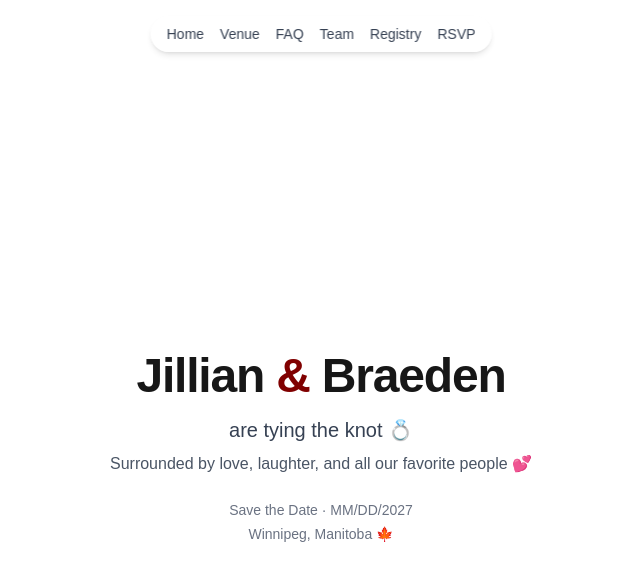
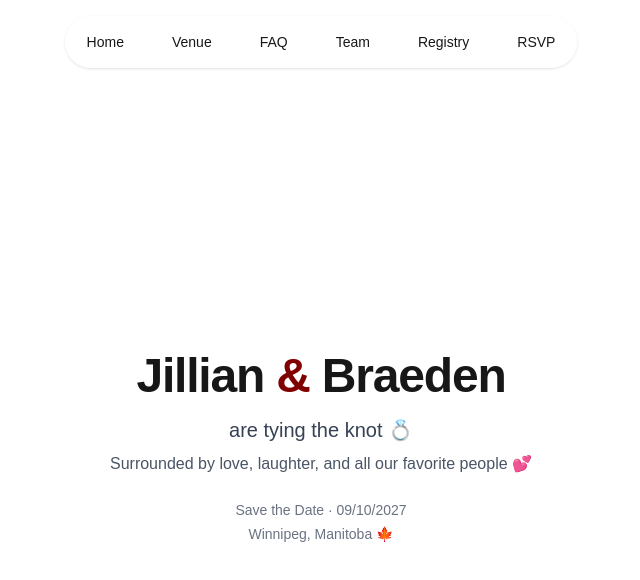
Before and after one commit to jimanguba/wedding, a Next.js app: page / in a window 1280 px wide. Shown: the top 580 px of the page, without its empty margins (319-959 px from the left). Built offline with nearby package versions, Linux system fonts and the light colour scheme.

Commit message:
chore: added list

```diff
--- a/components/HomeSection.js
+++ b/components/HomeSection.js
@@ -14,7 +14,7 @@ export default function HomeSection() {
       </p>
 
       <div className="text-sm text-gray-500">
-        <p className="mb-1">Save the Date · MM/DD/2027</p>
+        <p className="mb-1">Save the Date · 09/10/2027</p>
         <p>Winnipeg, Manitoba 🍁</p>
       </div>
     </div>
--- a/components/NavBar.js
+++ b/components/NavBar.js
@@ -2,15 +2,16 @@
 
 export default function Navbar() {
   return (
-    <nav className="fixed top-4 left-1/2 -translate-x-1/2 bg-white/80 backdrop-blur-sm rounded-full px-4 py-2 shadow-md z-50">
-      <ul className="flex gap-4 text-sm font-medium text-gray-700">
-        <li><a href="#home" className="hover:text-[color:#800000] transition">Home</a></li>
-        <li><a href="#venue" className="hover:text-[color:#800000] transition">Venue</a></li>
-        <li><a href="#faq" className="hover:text-[color:#800000] transition">FAQ</a></li>
-        <li><a href="#team" className="hover:text-[color:#800000] transition">Team</a></li>
-        <li><a href="#registry" className="hover:text-[color:#800000] transition">Registry</a></li>
-        <li><a href="#rsvp" className="hover:text-[color:#800000] transition">RSVP</a></li>
+    <nav className="fixed top-4 left-1/2 -translate-x-1/2 w-full max-w-[90%] sm:max-w-lg bg-white/80 backdrop-blur-sm rounded-full px-4 py-3 shadow z-50 overflow-x-auto sm:overflow-x-visible">
+      <ul className="flex justify-center gap-6 text-sm font-medium whitespace-nowrap px-2">
+        <li><a href="#home" className="inline-block px-3 py-1 hover:text-[color:#800000] transition">Home</a></li>
+        <li><a href="#venue" className="inline-block px-3 py-1 hover:text-[color:#800000] transition">Venue</a></li>
+        <li><a href="#faq" className="inline-block px-3 py-1 hover:text-[color:#800000] transition">FAQ</a></li>
+        <li><a href="#team" className="inline-block px-3 py-1 hover:text-[color:#800000] transition">Team</a></li>
+        <li><a href="#registry" className="inline-block px-3 py-1 hover:text-[color:#800000] transition">Registry</a></li>
+        <li><a href="#rsvp" className="inline-block px-3 py-1 hover:text-[color:#800000] transition">RSVP</a></li>
       </ul>
     </nav>
+
   )
 }
--- a/components/RSVPSection.js
+++ b/components/RSVPSection.js
@@ -6,6 +6,7 @@ import { useState } from "react";
 const guestList = [
   { code: "STINA27", name: "Christina Hua-Nguyen" },
   { code: "ABHI27", name: "Abhilarsh Vijay" },
+  { code: "TEST123", name: "Test" },
   // Add more here
 ];
 
@@ -185,9 +186,9 @@ export default function RSVPSection() {
       )}
 
       {submitted && guest && (
-        <p className="text-green-600 text-xl font-semibold mt-6 animate-pulse">
+        <p className="text-xl font-semibold mt-6 animate-pulse">
           💐 Thank you, {guest.name}! Your spot on the dance floor is officially
-          reserved 💃🕺
+          reserved 💃🕺You get 5 big booms!
         </p>
       )}
     </div>
--- a/components/RegistrySection.js
+++ b/components/RegistrySection.js
@@ -1,8 +1,37 @@
 export default function RegistrySection() {
+  const showAmazonRegistry = false;
+
   return (
     <div className="text-center px-4 pt-24 max-w-2xl mx-auto">
       <h1 className="text-4xl font-bold mb-6">Registry</h1>
 
+      {showAmazonRegistry ? (
+        <>
+          <p className="text-gray-600 text-lg leading-relaxed">
+            Your love and presence mean the world to us, and we truly aren&apos;t expecting anything more.
+            But if you’d like to bless us as we start this new chapter together,
+            <span className="block mt-2 font-medium text-[color:#800000]">
+              we’ve put together a little registry with love 💝
+            </span>
+          </p>
+
+          <div className="mt-8 inline-block bg-[color:#f3e6e6] text-[color:#800000] px-4 py-2 rounded-full text-sm font-medium shadow-sm">
+            Thank you from the bottom of our hearts
+          </div>
+
+          <div className="mt-10">
+            <a
+              href="https://www.amazon.ca/wedding/share/jillianandbraeden"
+              target="_blank"
+              rel="noopener noreferrer"
+              className="inline-block bg-[color:#800000] text-white px-6 py-3 rounded-full text-lg font-semibold shadow hover:bg-[color:#a00000] transition"
+            >
+              Visit Our Amazon Registry
+            </a>
+          </div>
+        </>
+      ) : (
+        <>
           <p className="text-gray-600 text-lg leading-relaxed">
             Your presence is more than enough, and we&apos;re not expecting any
             gifts. But, if you wish to contribute to our married life,
@@ -11,10 +40,11 @@ export default function RegistrySection() {
             </span>
           </p>
 
-      {/* Optionally: add a "Coming Soon" badge */}
           <div className="mt-8 inline-block bg-[color:#f3e6e6] text-[color:#800000] px-4 py-2 rounded-full text-sm font-medium shadow-sm">
             Registry Coming Soon
           </div>
+        </>
+      )}
     </div>
   );
 }
--- a/components/TeamSection.js
+++ b/components/TeamSection.js
@@ -13,12 +13,20 @@ const family = [
     role: "Father of the Bride",
   },
   {
+    name: "Joshua Manguba",
+    role: "Brother of the Bride",
+  },
+  {
     name: "Elaine Woo",
     role: "Mother of the Groom",
   },
   {
     name: "Sean Woo",
     role: "Father of the Groom",
+  },
+  {
+    name: "Tristan Woo",
+    role: "Brother of the Groom",
   },
 ];
 
@@ -32,7 +40,7 @@ const bridalParty = [
     role: "Bridesmaid",
   },
   {
-    name: "Chehani",
+    name: "Chehani Gunasekera",
     role: "Bridesmaid",
   },
   {
@@ -53,7 +61,7 @@ const groomsParty = [
     image: "",
   },
   {
-    name: "John Doe",
+    name: "Tristan Woo",
     role: "Groomsman",
     image: "",
   },
@@ -66,7 +74,7 @@ const groomsParty = [
 
 function CardGroup({ title, people }) {
   return (
-    <div className="mb-12">
+    <div className="mb-12 flex flex-col items-center">
       <h2 className="text-2xl font-semibold mb-6">{title}</h2>
       <div className="grid gap-6 sm:grid-cols-2 md:grid-cols-3 lg:grid-cols-4 max-w-6xl mx-auto">
         {people.map((person, index) => (
@@ -74,17 +82,20 @@ function CardGroup({ title, people }) {
             key={index}
             className="bg-white rounded-2xl shadow-lg p-4 flex flex-col items-center text-center transition hover:scale-105 duration-300"
           >
-            <div className="w-24 h-24 relative mb-4">
-              {person.image ? (
+            {/* <div className="w-24 h-24 relative mb-4"> */}
+            <div className="w-24 relative mb-4">
+              {person.image &&
                 <Image
                   src={person.image}
                   alt={person.name}
                   fill
                   className="object-cover"
                 />
-              ) : (
-                <UserCircleIcon className="w-20 h-20 text-gray-300" />
-              )}
+
+              // : (
+              //   <UserCircleIcon className="w-20 h-20 text-gray-300" />
+              // )
+              }
             </div>
             <h3 className="text-lg font-semibold">{person.name}</h3>
             <p className="text-sm text-gray-500">{person.role}</p>
```
Lines whose indentation alone changed are shown as unchanged.
